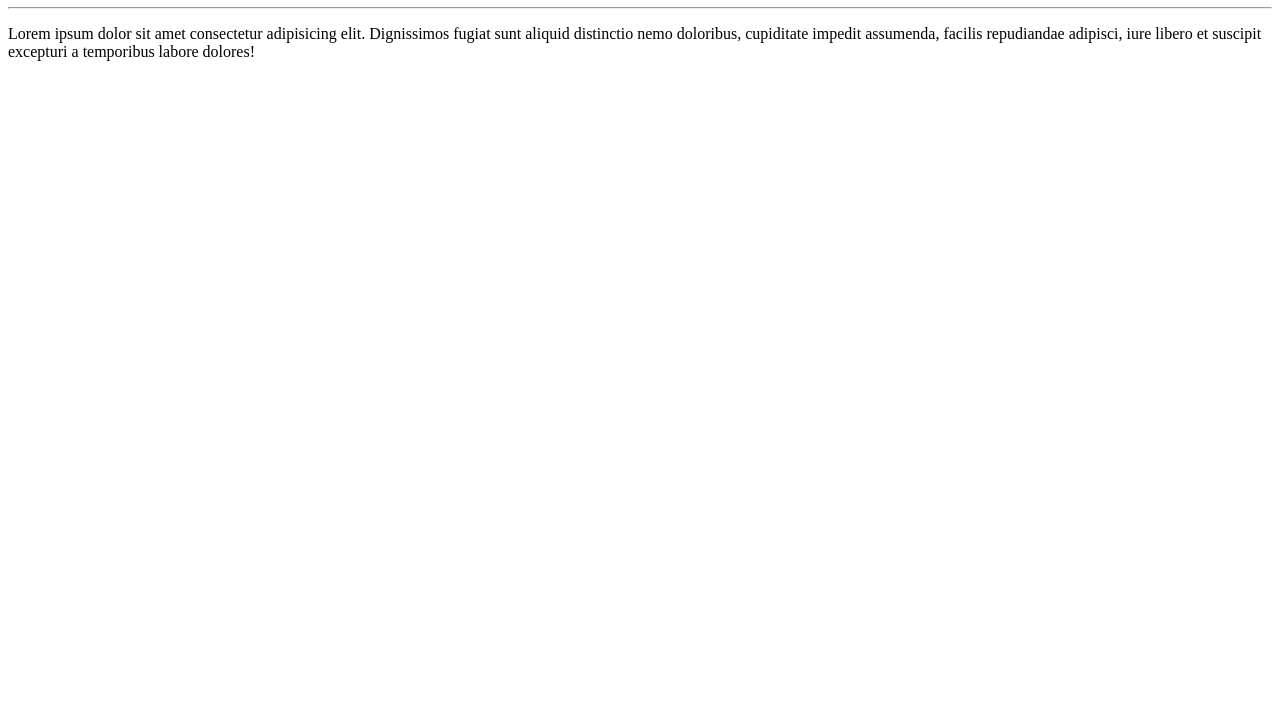
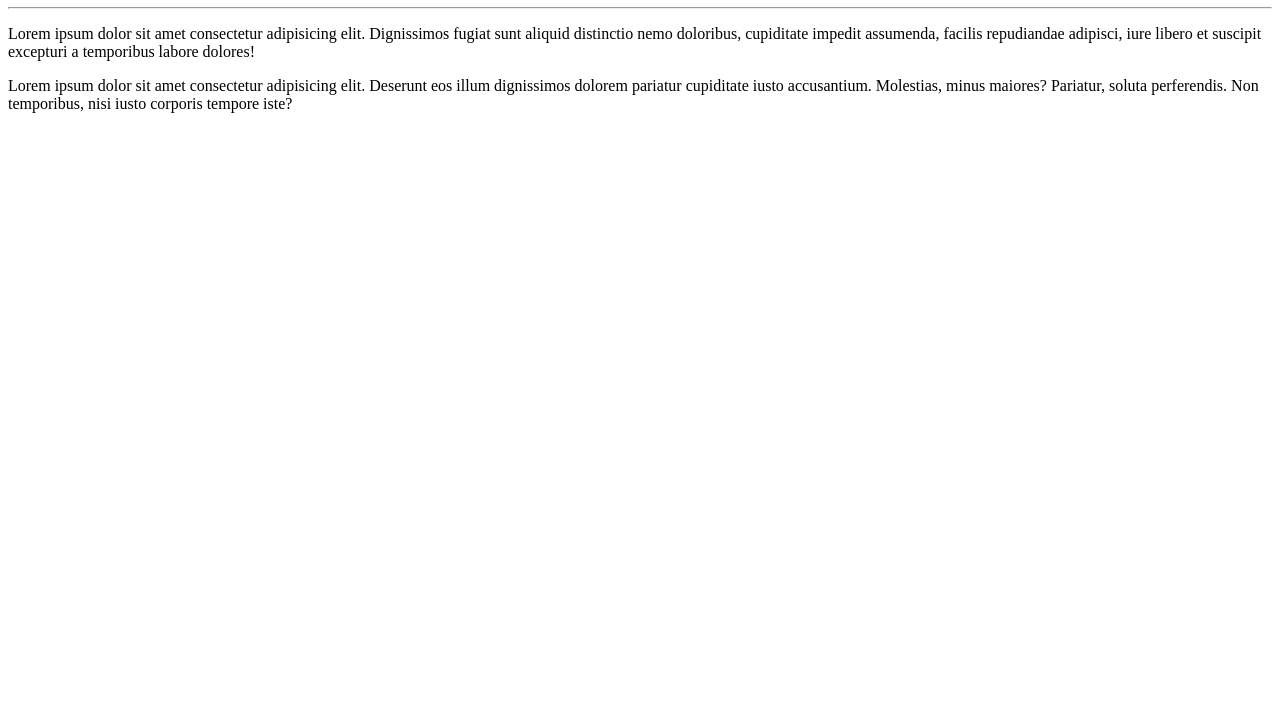
Before and after one commit to ErickTostesdaSilva/Repositorio, a plain HTML site: page SiteExemplo/index.html in a window 1280 px wide. Shown: the part 73-800 px from the top of the page. Drawn offline with Linux system fonts and the light colour scheme.

Commit message:
Alteração + 1 lorem
Alterando com atalhos

```diff
--- a/SiteExemplo/index.html
+++ b/SiteExemplo/index.html
@@ -9,5 +9,6 @@
     <h1>Olá, Mundo!</h1>
     <hr>
     <p>Lorem ipsum dolor sit amet consectetur adipisicing elit. Dignissimos fugiat sunt aliquid distinctio nemo doloribus, cupiditate impedit assumenda, facilis repudiandae adipisci, iure libero et suscipit excepturi a temporibus labore dolores!</p>
+    <p>Lorem ipsum dolor sit amet consectetur adipisicing elit. Deserunt eos illum dignissimos dolorem pariatur cupiditate iusto accusantium. Molestias, minus maiores? Pariatur, soluta perferendis. Non temporibus, nisi iusto corporis tempore iste?</p>
 </body>
 </html>
```
